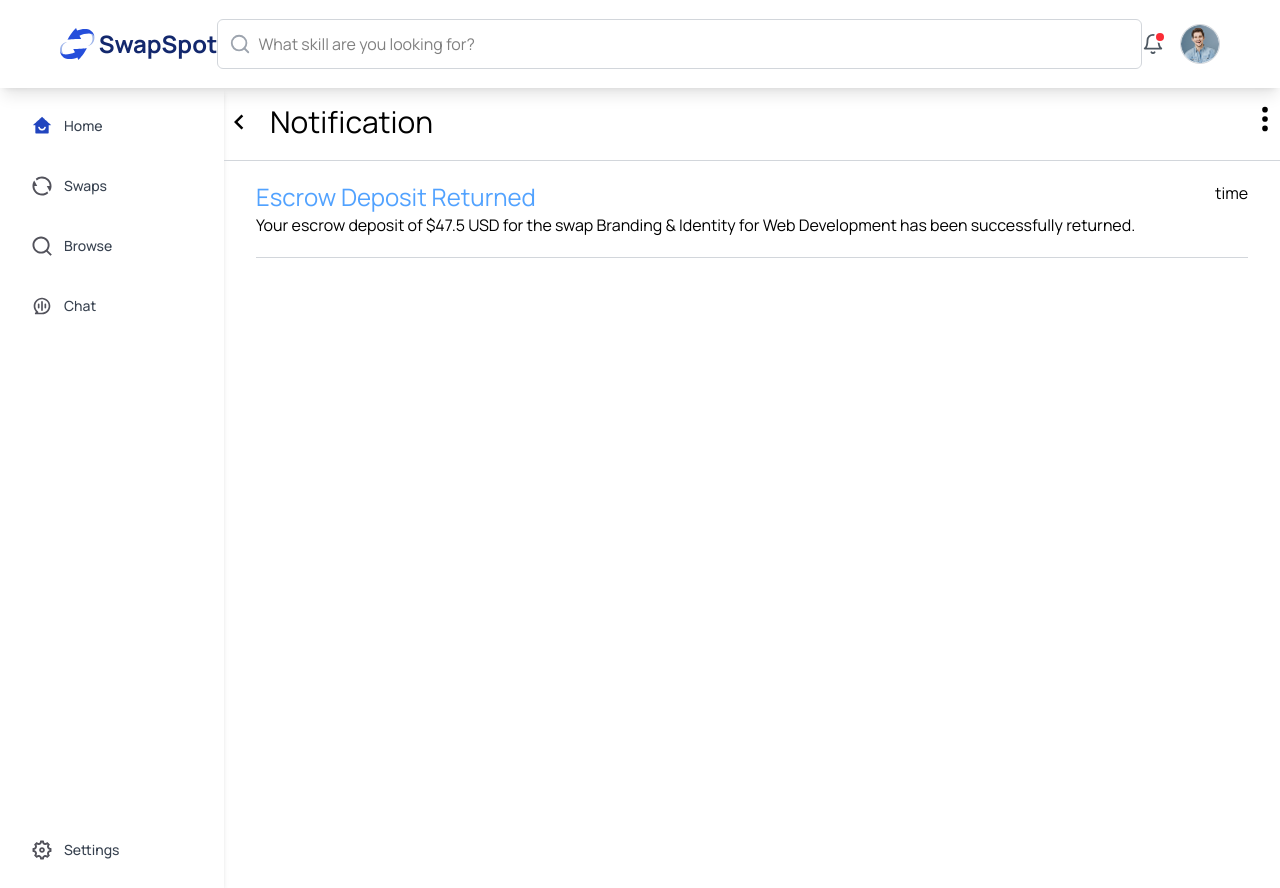
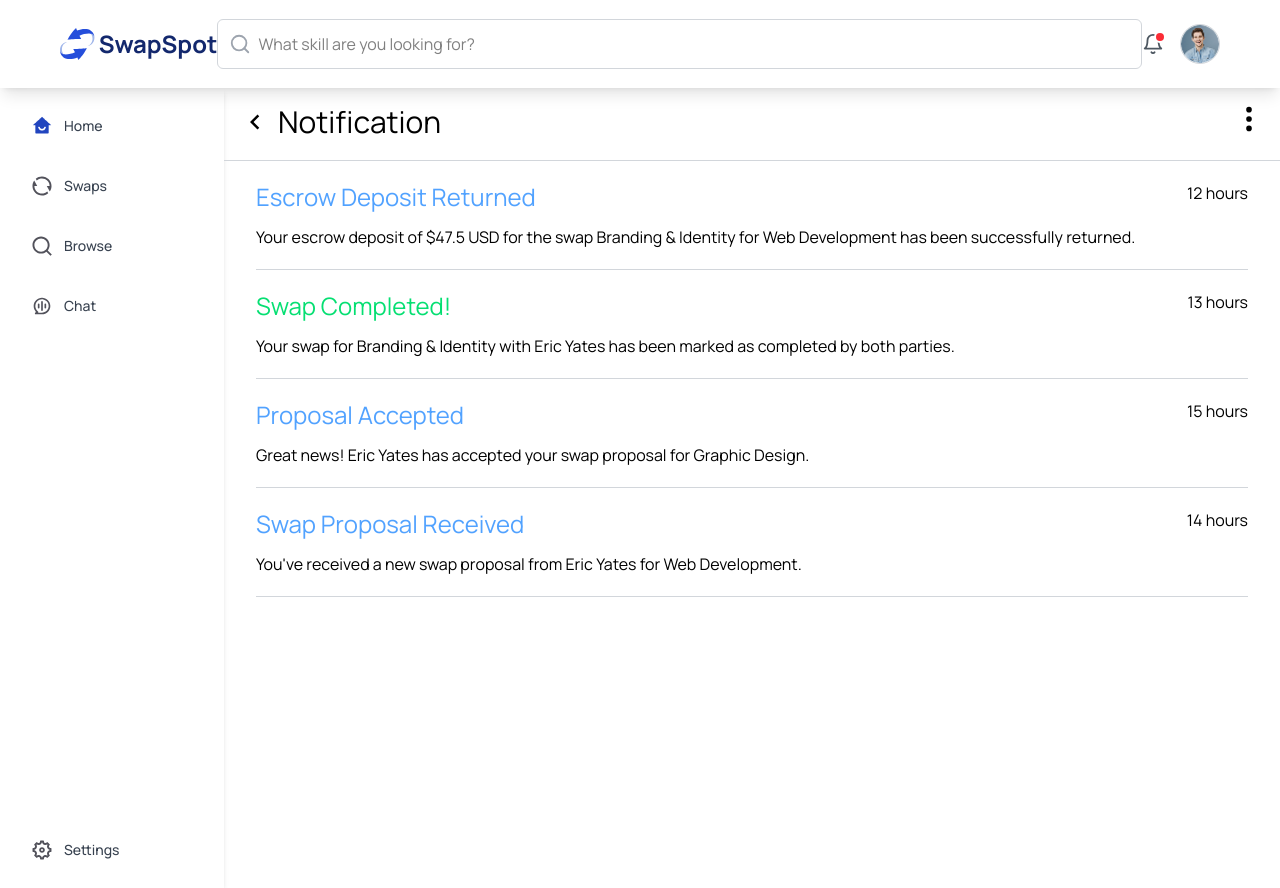
Before and after one commit to test-usa/clover-frontend, a React (Vite) app: page /dashboard/notifications in a window 1280 px wide. Built offline with nearby package versions, Linux system fonts and the light colour scheme.

Commit message:
update the notificaion

```diff
--- a/src/pages/Dashboard/Notifications.tsx
+++ b/src/pages/Dashboard/Notifications.tsx
@@ -1,12 +1,13 @@
 import { BsThreeDotsVertical } from "react-icons/bs";
 import { MdOutlineKeyboardArrowLeft } from "react-icons/md";
 
+
 const Notifications = () => {
   return <div>
-        <div className="pt-4 ">
+        <div className="pt-4 px-4">
                {/* Header */}
                <div className="flex justify-between ">
-                 <div className="flex items-center gap-4">
+                 <div className="flex items-center gap-2">
                    <MdOutlineKeyboardArrowLeft className="text-3xl" />
                    <h1 className="text-3xl">Notification</h1>
                  </div>
@@ -23,10 +24,46 @@ const Notifications = () => {
              <div className="mx-3 md:mx-8 ">
               <div className="flex justify-between">
                 <div>
-                <h1 className="text-blue-400 text-2xl">Escrow Deposit Returned</h1>
+                <h1 className="text-blue-400 mb-3 text-2xl">Escrow Deposit Returned</h1>
                 <p>Your escrow deposit of $47.5 USD for the swap Branding & Identity for Web Development has been successfully returned.   </p>
               </div>
-              <div>time</div>
+              <div>12 hours</div>
+              </div>
+               <hr className="text-gray-300 my-5" />
+
+
+             </div>
+             <div className="mx-3 md:mx-8 ">
+              <div className="flex justify-between">
+                <div>
+                <h1 className="text-green-400 mb-3 text-2xl">Swap Completed!</h1>
+                <p>Your swap for Branding & Identity with Eric Yates has been marked as completed by both parties.   </p>
+              </div>
+              <div>13 hours</div>
+              </div>
+               <hr className="text-gray-300 my-5" />
+
+
+             </div>
+             <div className="mx-3 md:mx-8 ">
+              <div className="flex justify-between">
+                <div>
+                <h1 className="text-blue-400 mb-3 text-2xl">Proposal Accepted</h1>
+                <p>Great news! Eric Yates has accepted your swap proposal for Graphic Design.</p>
+              </div>
+              <div>15 hours</div>
+              </div>
+               <hr className="text-gray-300 my-5" />
+
+
+             </div>
+             <div className="mx-3 md:mx-8 ">
+              <div className="flex justify-between">
+                <div>
+                <h1 className="text-blue-400 mb-3 text-2xl">Swap Proposal Received</h1>
+                <p>You've received a new swap proposal from Eric Yates for Web Development.  </p>
+              </div>
+              <div>14 hours</div>
               </div>
                <hr className="text-gray-300 my-5" />
 
```
